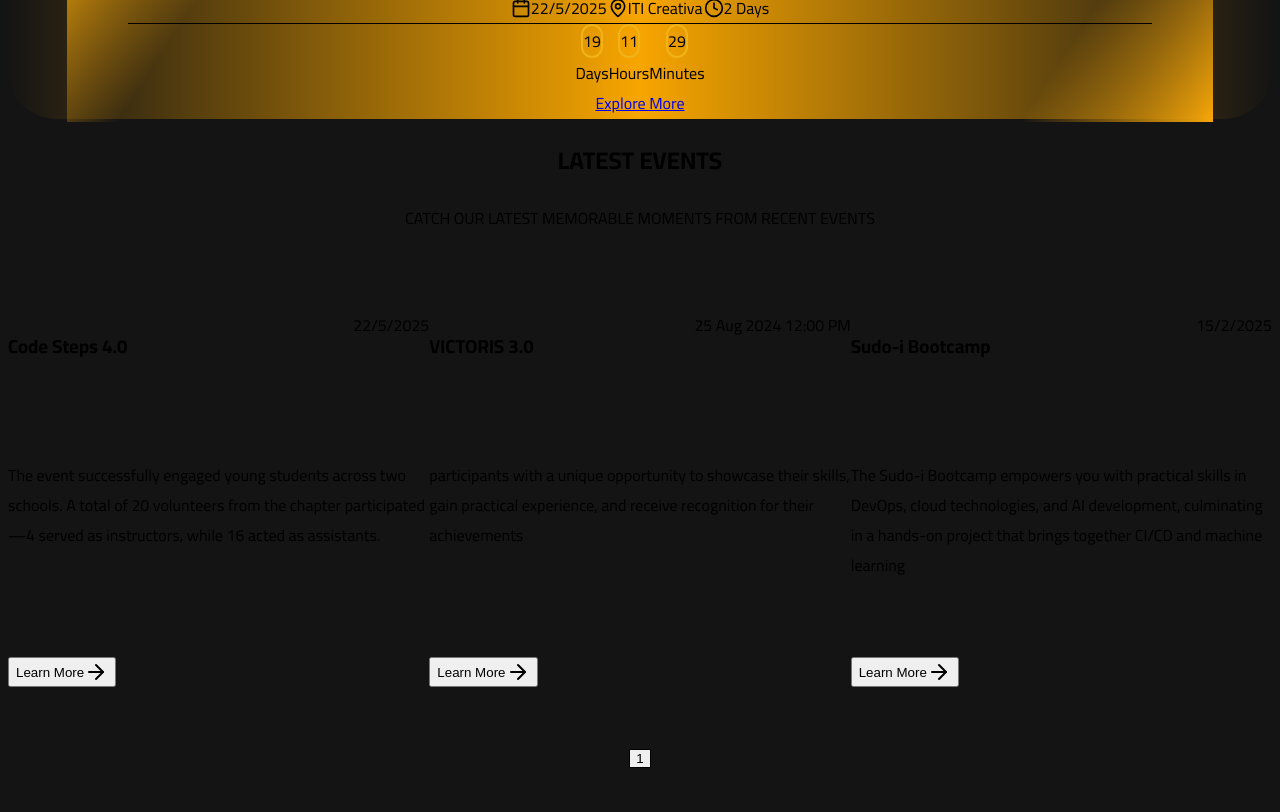
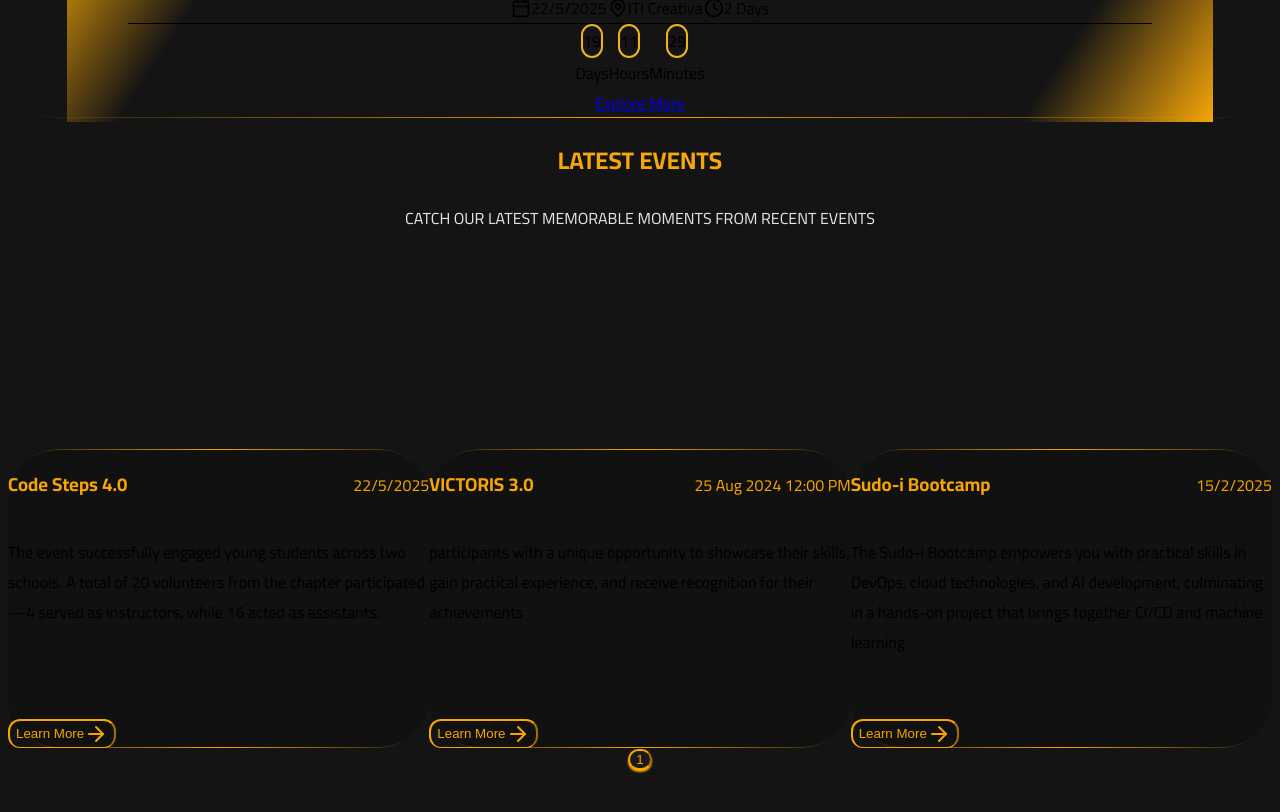
Before and after one commit to IEEEManCSC/IEEEManCSC-Website, a Next.js app: page /events in a window 1280 px wide. Shown: the part 780-1592 px from the top of the page. Built offline with nearby package versions, Linux system fonts and the light colour scheme.

Commit message:
fisnish cursol event

```diff
--- a/app/components/BlackMainSection.tsx
+++ b/app/components/BlackMainSection.tsx
@@ -17,7 +17,7 @@ function BlackMainSection<T extends ElementType = "section">({
   return (
     <Component
       className={cn(
-        "relative before:content-[''] before:absolute before:-inset-[1px] before:rounded-[50px] before:lg:rounded-[88px] before:z-[-1] before:bg-[linear-gradient(90deg,_#141414_0%,#F7A500_50%,#141414_100%)] px-6 sm:px-8 md:px-11 lg:px-14 xl:px-16 py-7 sm:py-12 md:py-16 lg:py-20 xl:py-24 bg-black rounded-[50px] lg:rounded-[88px]",
+        "relative before:rounded-[50px] before:lg:rounded-[88px] before:-z-[1]  black-main-section before:!border-x-0 px-6 sm:px-8 md:px-11 lg:px-14 xl:px-16 py-7 sm:py-12 md:py-16 lg:py-20 xl:py-24 bg-black rounded-[50px] lg:rounded-[88px]",
         className
       )}
     >
--- a/app/components/BoardCard.tsx
+++ b/app/components/BoardCard.tsx
@@ -36,6 +36,7 @@ export default function BoardCard({
             width={200}
             height={200}
             className="object-cover"
+            loading="lazy"
           />
         </div>
       </div>
--- a/app/components/LatestEvents.tsx
+++ b/app/components/LatestEvents.tsx
@@ -5,6 +5,9 @@ import { events } from "@/data";
 import { ArrowRight } from "lucide-react";
 import Image from "next/image";
 import { useEffect, useState } from "react";
+import BlackMainSection from "./BlackMainSection";
+import { cn } from "@/lib/utils";
+import Link from "next/link";
 
 export default function LatestEvents() {
   const [current, setCurrent] = useState(0);
@@ -46,17 +49,17 @@ export default function LatestEvents() {
       <div className=" p-8 h-full">
         <div className="p-8 h-full">
           {/* Header */}
-          <div className="text-center mb-12">
-            <h2 className="text-4xl font-bold text-yellow-400 mb-4 tracking-wider">
+          <div className="text-center mb-16">
+            <h2 className="xl:text-4xl md:text-3xl text-2xl font-bold text-[#F7A708] font-merriweather mb-4 tracking-[5%]">
               LATEST EVENTS
             </h2>
-            <p className="text-gray-300 text-sm tracking-widest">
+            <p className="text-[#F5F5F5F5]/[96.06%] md:text-2xl text-lg tracking-[5%]">
               CATCH OUR LATEST MEMORABLE MOMENTS FROM RECENT EVENTS
             </p>
           </div>
 
           {/* Custom Carousel */}
-          <div className="mb-8 overflow-hidden">
+          <div className="mb-8 ">
             <div className="max-w-7xl mx-auto">
               <div className="overflow-hidden">
                 <div
@@ -67,7 +70,7 @@ export default function LatestEvents() {
                   {Array.from({ length: totalPages }).map((_, pageIndex) => (
                     <div
                       key={pageIndex}
-                      className="w-full flex-shrink-0 grid justify-between px-2 md:px-4 h-[500px]"
+                      className="w-full flex-shrink-0 grid justify-between px-2 md:px-4 h-[500px] gap-12 overflow-visible"
                       style={{
                         gridTemplateColumns: `repeat(${itemsPerPage}, 1fr)`,
                       }}
@@ -80,10 +83,10 @@ export default function LatestEvents() {
                         .map((event) => (
                           <div
                             key={event.id}
-                            className=" rounded-lg overflow-hidden grid grid-rows-subgrid row-span-4 h-[500px] relative"
+                            className=" rounded-lg grid grid-rows-subgrid row-span-4 h-[500px] relative overflow-hidden"
                           >
                             {/* Event Image */}
-                            <div className="absolute inset-0 bottom-1/2">
+                            <div className="absolute inset-0 bottom-1/3">
                               <Image
                                 src={event.image || "/placeholder.svg"}
                                 alt={event.title}
@@ -93,12 +96,17 @@ export default function LatestEvents() {
                             </div>
 
                             {/* Event Content */}
-                            <div className="p-4 grid grid-rows-subgrid row-span-3 relative z-10 row-start-2 items-start content-between">
-                              <div className="flex justify-between items-start">
-                                <h3 className="text-yellow-400 font-bold text-lg">
+                            <div className="absolute inset-0 bottom-px top-[40%] z-10 flex flex-col">
+                              <BlackMainSection
+                                className={cn(
+                                  "flex-1 !rounded-3xl flex flex-col gap-4 before:!rounded-3xl bg-[#111111CC] backdrop-blur-[20px] !p-6 !pb-14"
+                                )}
+                              >
+                                <div className="flex justify-between items-center gap-2">
+                                  <h3 className="text-[#F7A500] font-bold lg:text-lg text-base truncate font-merriweather">
                                     {event.title}
                                   </h3>
-                                <span className="text-cyan-400 text-sm font-mono">
+                                  <span className="text-[#F7A500] text-sm font-merriweather text-nowrap">
                                     {event.details.dateFrom}
                                   </span>
                                 </div>
@@ -107,13 +115,19 @@ export default function LatestEvents() {
                                   {event.subtitle}
                                 </p>
 
+                                <Link
+                                  className="mt-auto"
+                                  href={`/events/${event.id}`}
+                                >
                                   <Button
-                                variant="ghost"
-                                className="text-yellow-400 hover:text-yellow-300 hover:bg-yellow-400/10 p-0 h-auto font-semibold self-start w-fit"
+                                    variant="default"
+                                    className="py-2 px-6 border-b rounded-[12px] border-[#F7A500] w-fit bg-transparent text-[#F7A500] hover:bg-[#F7A500]/10 hover:text-white hover:scale-105 active:scale-95 focus-visible:ring-[#F7A500] transition-all duration-300"
                                   >
                                     Learn More
                                     <ArrowRight className="ml-2 h-4 w-4" />
                                   </Button>
+                                </Link>
+                              </BlackMainSection>
                             </div>
                           </div>
                         ))}
@@ -127,17 +141,20 @@ export default function LatestEvents() {
           {/* Navigation Dots */}
           <div className="flex justify-center space-x-2">
             {Array.from({ length: totalPages }).map((_, index) => (
-              <button
+              <Button
                 key={index}
+                variant="default"
                 onClick={() => scrollToPage(index)}
-                className={`w-8 h-8 border flex items-center justify-center text-sm font-mono transition-colors ${
-                  index === current
-                    ? "border-yellow-400 bg-yellow-400/20 text-yellow-400"
-                    : "border-gray-600 text-gray-400 hover:border-cyan-400 hover:text-cyan-400"
-                }`}
+                className={cn(
+                  "p-4 border-b rounded-[12px] border-[#F7A500] w-fit bg-transparent text-[#F7A500] hover:bg-[#F7A500]/10 hover:text-white hover:scale-105 active:scale-95 focus-visible:ring-[#F7A500] transition-all duration-300",
+                  {
+                    "border-b-2 shadow-[0_2px_2px_0_#F7A500] bg-[#1B1B1B]":
+                      index === current,
+                  }
+                )}
               >
                 {index + 1}
-              </button>
+              </Button>
             ))}
           </div>
         </div>
--- a/app/globals.css
+++ b/app/globals.css
@@ -135,4 +135,22 @@ body {
       width: 48% !important;
     }
   }
+  .black-main-section::before {
+    content: "";
+    position: absolute;
+    inset: 0;
+    border: 1px solid transparent;
+    background-image: linear-gradient(
+      90deg,
+      #141414 0%,
+      #f7a500 50%,
+      #141414 100%
+    );
+    background-clip: border-box;
+    -webkit-mask: linear-gradient(#fff 0 0) padding-box,
+      linear-gradient(#fff 0 0);
+    mask: linear-gradient(#fff 0 0) padding-box, linear-gradient(#fff 0 0);
+    -webkit-mask-composite: destination-out;
+    mask-composite: exclude;
+  }
 }
--- a/data/index.tsx
+++ b/data/index.tsx
@@ -668,6 +668,7 @@ export const committeeDetails: CommitteeDetail[] = [
     ],
     roadmapUrl:
       "https://github.com/Welloz03/Data-Engineering-Roadmap-IEEEManCSC-2025",
+    youtubeUrl: "",
     mentors: [
       {
         id: 5,
```
Lines whose indentation alone changed are shown as unchanged.
